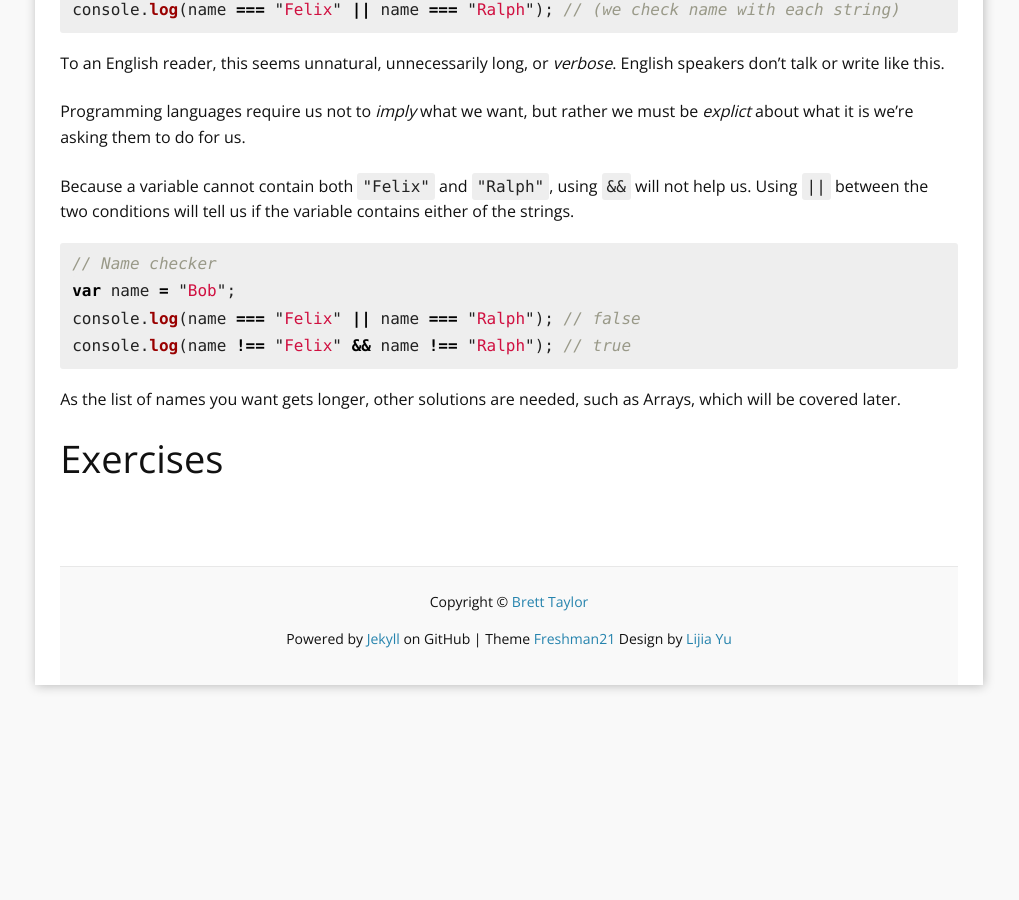
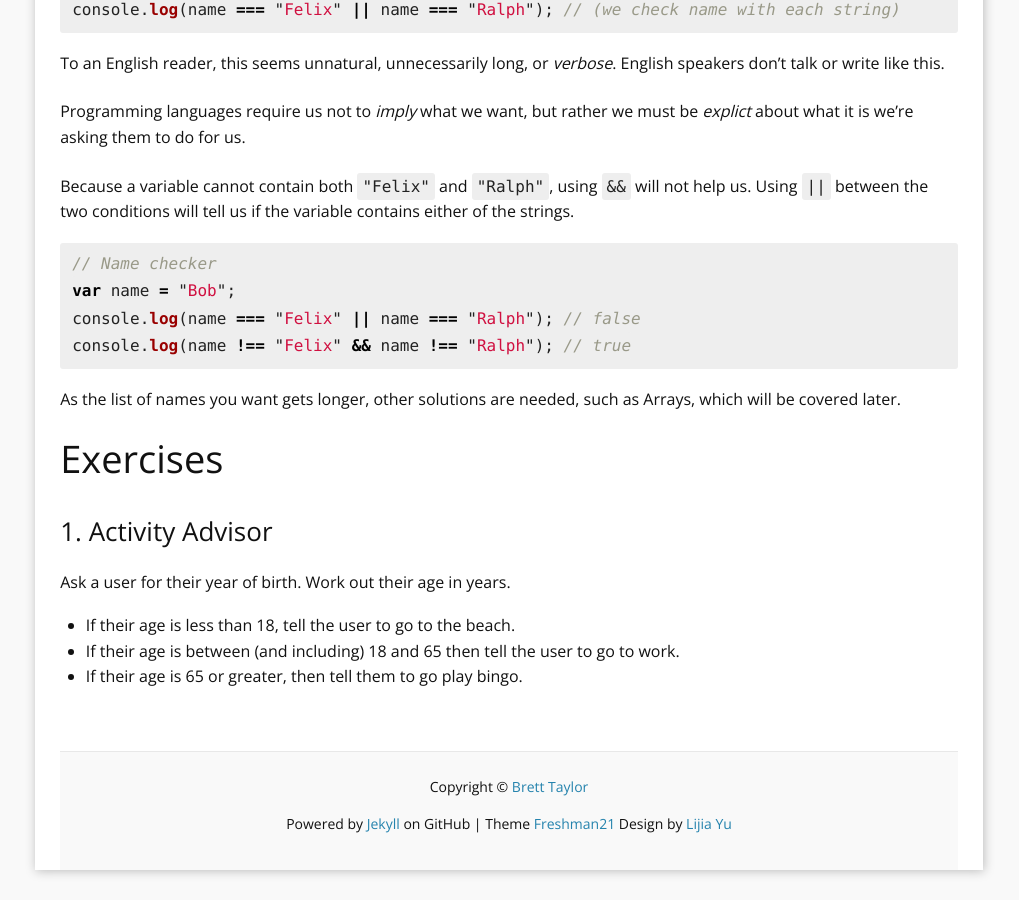
Before and after one commit to YoobeeWebTutors/javascript-manual, a Jekyll site: the page built from 09-conditions.md, in a window 1280 px wide and 900 px high, scrolled down 3134 px. Shown: the whole window, without its empty margins (131-1150 px from the left). Built offline with Jekyll 4.4.1, drawn with Linux system fonts in a browser that asks for light colours; Markdown is read by kramdown in place of the engine named in the settings; before the commit the page ends 3849 px from its top, so only the background shows below that.

Commit message:
Added age exercise to 09-conditions

```diff
--- a/09-conditions.md
+++ b/09-conditions.md
@@ -134,3 +134,12 @@ What will the following return? ....
 -->
 
 # Exercises
+
+
+### 1. Activity Advisor
+
+Ask a user for their year of birth. Work out their age in years.
+
+- If their age is less than 18, tell the user to go to the beach.
+- If their age is between (and including) 18 and 65 then tell the user to go to work.
+- If their age is 65 or greater, then tell them to go play bingo.
```
